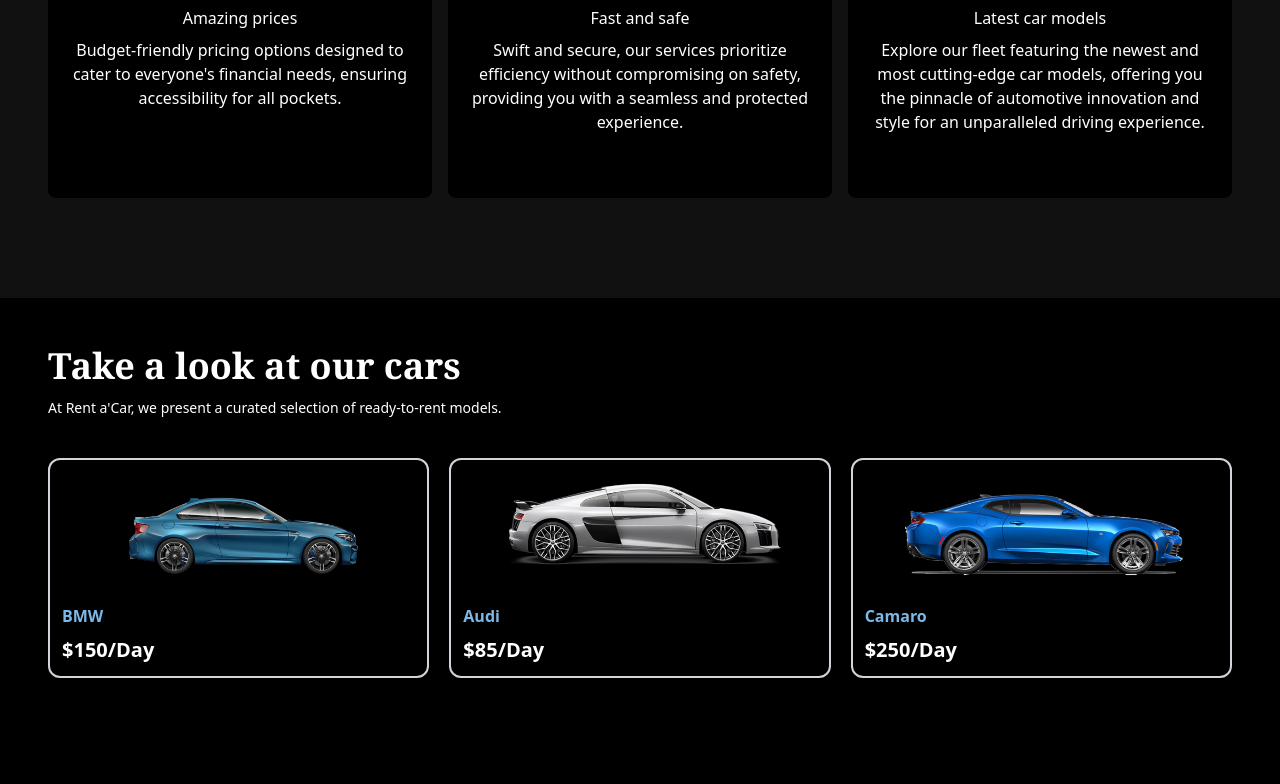
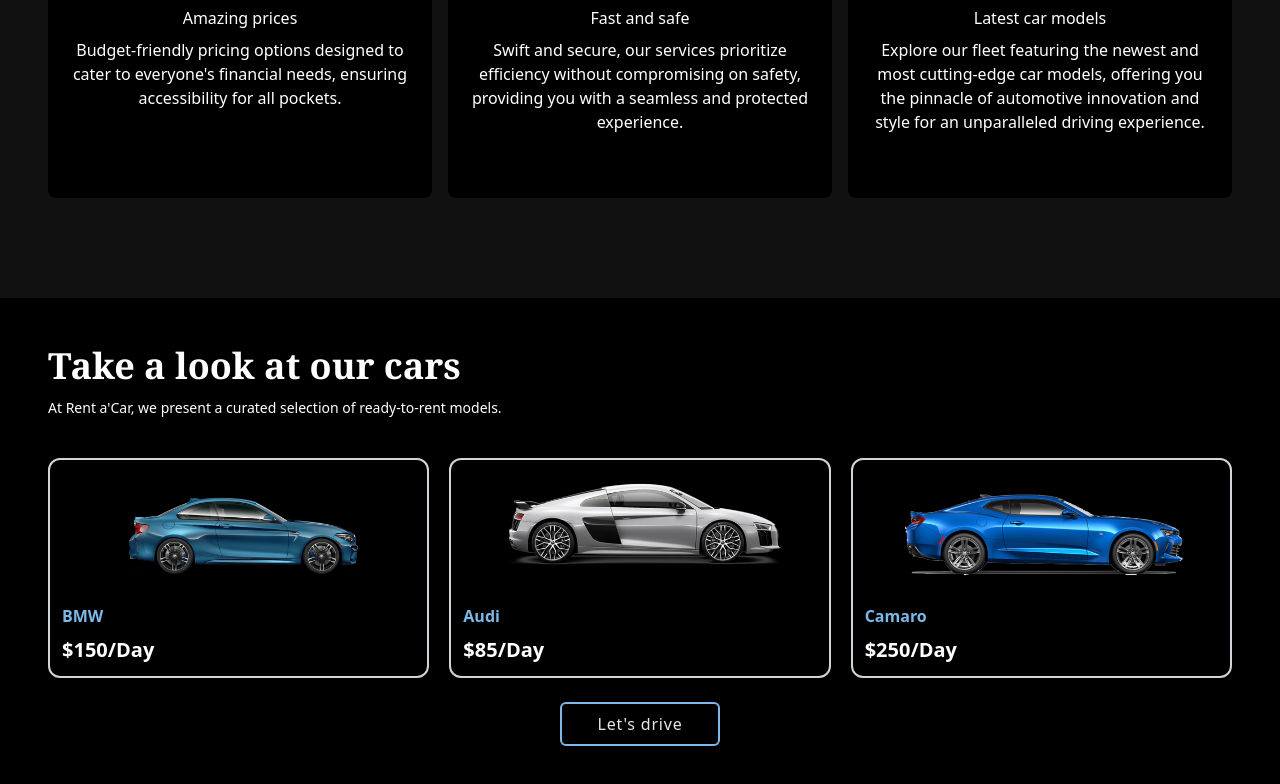
Before and after one commit to Negrea-Andrei/agency, a React (Vite) app: page / in a window 1280 px wide. Shown: the part 1582-2366 px from the top of the page. Built offline with nearby package versions, Linux system fonts and the light colour scheme.

Commit message:
added a button

```diff
--- a/src/components/Cars.jsx
+++ b/src/components/Cars.jsx
@@ -52,6 +52,9 @@
               </div>
             ))}
           </div>
+          <div data-aos="fade-up" data-aos-duration={1600} className="grid place-content-center mt-6">
+            <button className="button-outline">Let's drive</button>
+          </div>
         </div>
       </div>
     </div>
```
